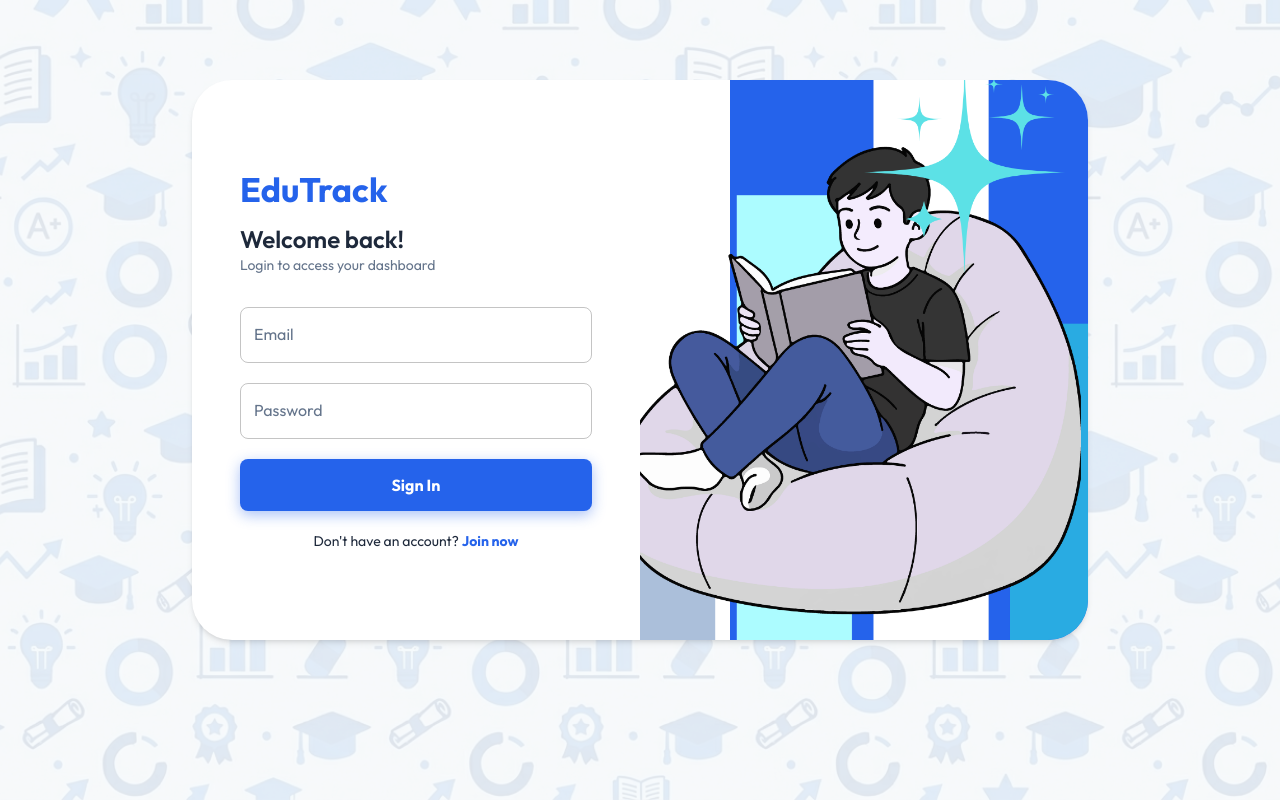
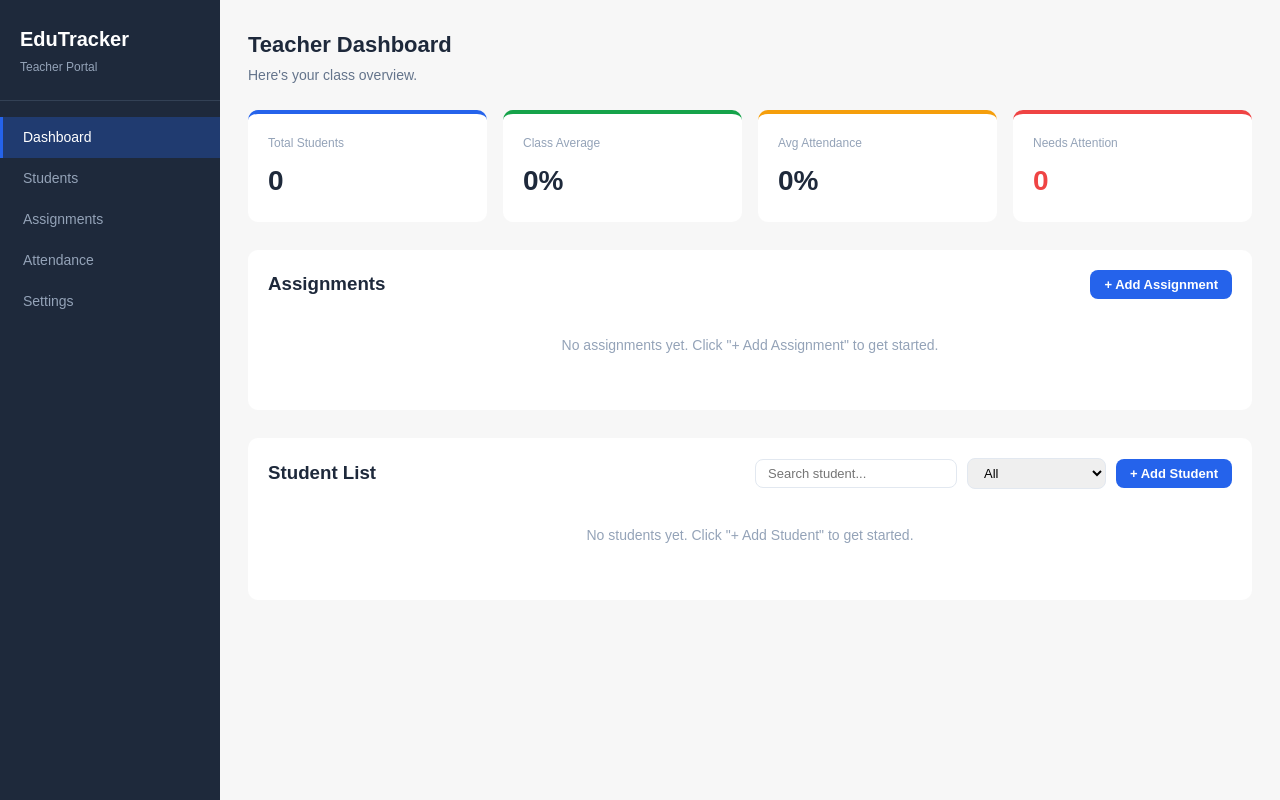
Before and after one commit to jilo20/EduTrack, a React (Vite) app: page / in a window 1280 px wide. Built offline with nearby package versions, Linux system fonts and the light colour scheme.

Commit message:
Moved and import
add import component teachers and moved  login and export app

```diff
--- a/src/App.jsx
+++ b/src/App.jsx
@@ -1,11 +1,13 @@
 import React from 'react';
 import Login from './components/Login';
+import Teachers from './components/Teachers';
 import './App.css';
 
 function App() {
   return (
     <div className="App">
-      <Login />
+      {/* <Login /> */}
+      <Teachers />
     </div>
   );
 }
```
